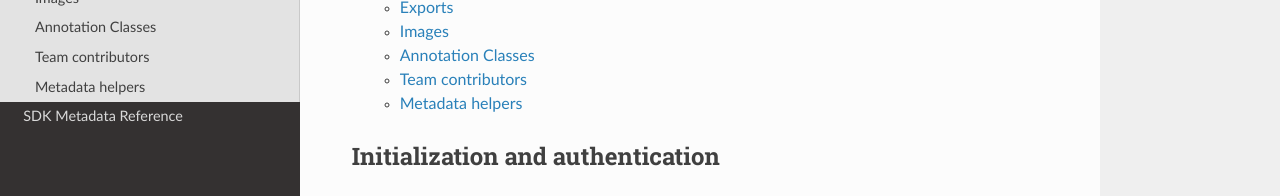
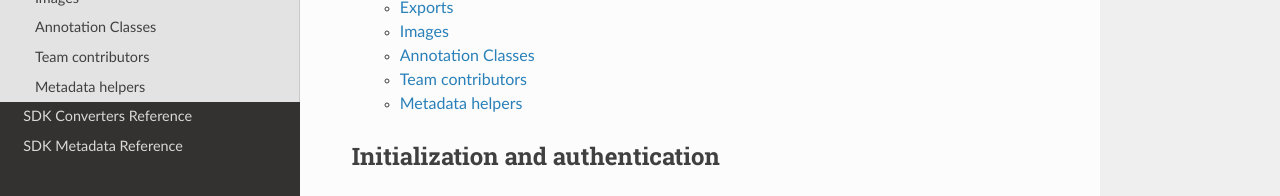
Before and after one commit to superannotateai/superannotate-python-sdk, a Sphinx documentation site: the page built from docs/source/superannotate.sdk.rst, in a window 1280 px wide. Shown: the part 272-468 px from the top of the page. Built offline with Sphinx 7.4.7 and the Read the Docs theme 2.0.0, drawn with Linux system fonts in a browser that asks for light colours; grey boxes are pictures that could not be loaded.

Commit message:
documentation v3

```diff
--- a/docs/source/index.rst
+++ b/docs/source/index.rst
@@ -14,6 +14,7 @@
 
    tutorial.sdk.rst
    superannotate.sdk.rst
+   converter.sdk.rst
    metadata_ref.rst
 
 SuperAnnotate Python SDK documentation
```
